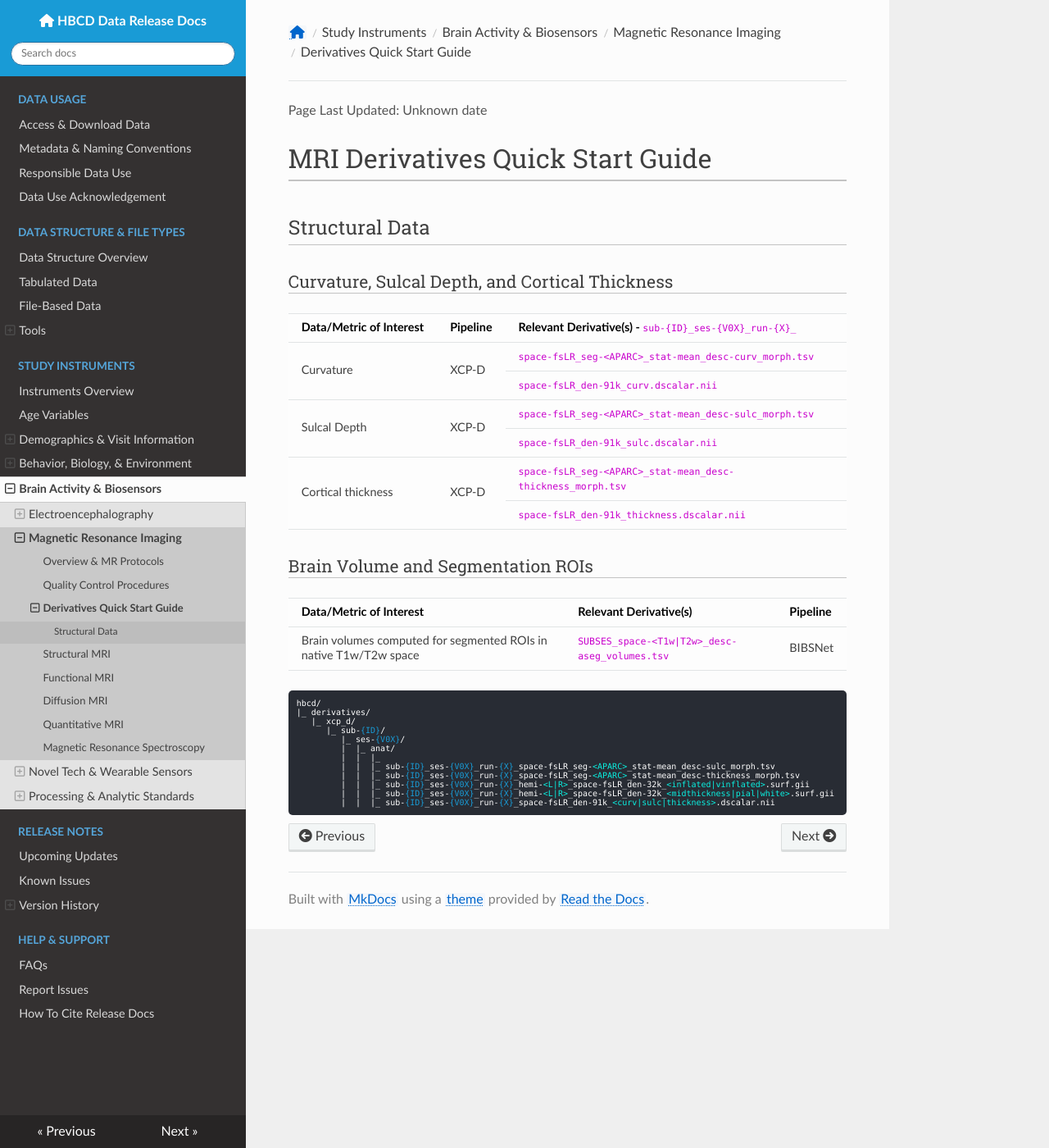
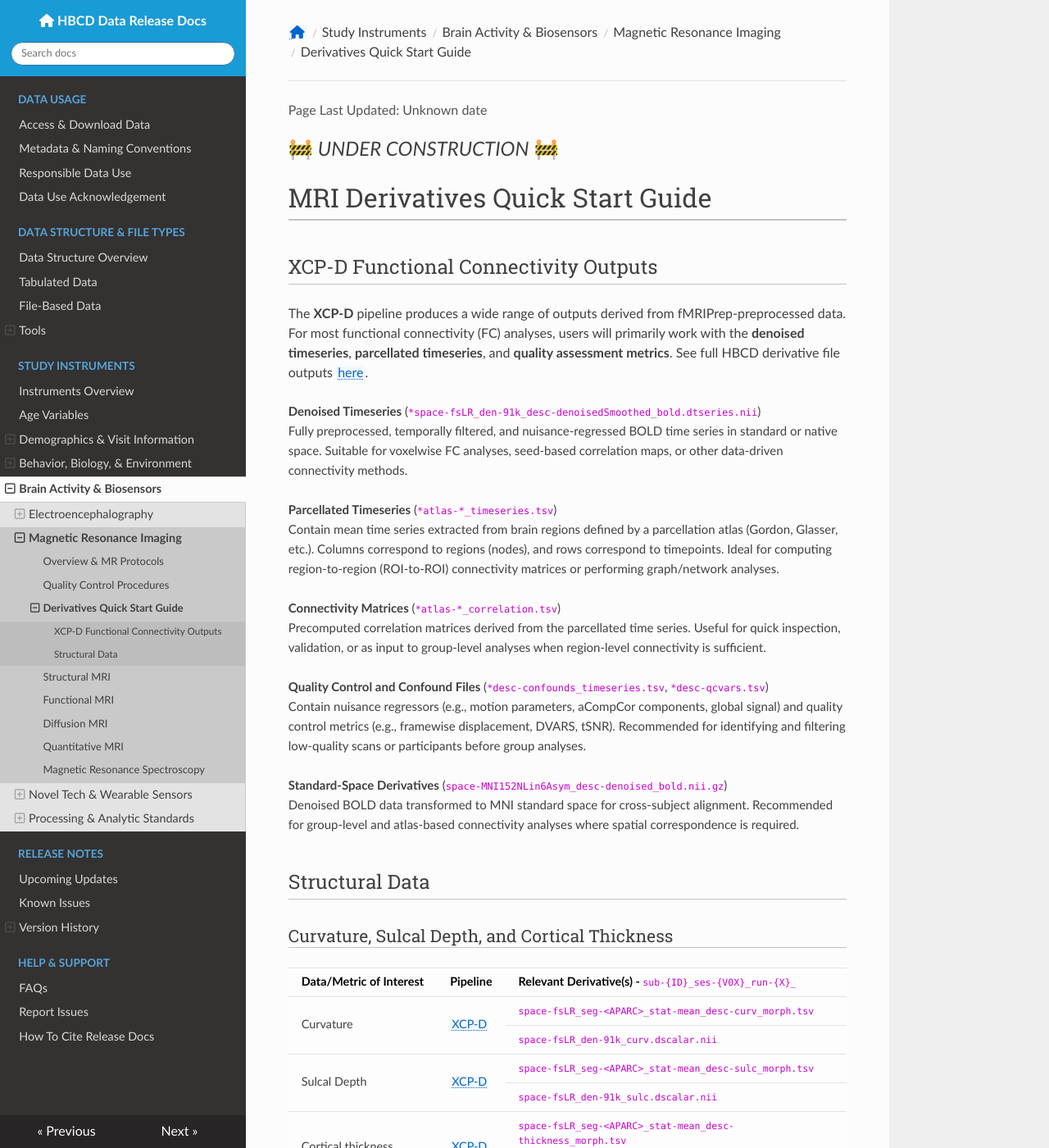
Before and after one commit to nbdc-datahub/hbcd-docs, an MkDocs documentation site: the page built from docs/instruments/processing/mr-derivs-quickstart.md, in a window 1280 px wide and 1400 px high. Shown: the whole window at 82% size. Built offline with MkDocs 1.6.1, drawn with Linux system fonts in a browser that asks for light colours; nearby versions of some CDN libraries; some of the changed text lies outside the part shown.

Commit message:
derivs quick start

```diff
--- a/docs/instruments/processing/mr-derivs-quickstart.md
+++ b/docs/instruments/processing/mr-derivs-quickstart.md
@@ -1,4 +1,32 @@
+<p style="font-size: 1.5em;">🚧 <i>UNDER CONSTRUCTION</i> 🚧 </p>
+
 # MRI Derivatives Quick Start Guide
+
+## XCP-D Functional Connectivity Outputs
+
+The **XCP-D** pipeline produces a wide range of outputs derived from fMRIPrep-preprocessed data. For most functional connectivity (FC) analyses, users will primarily work with the **denoised timeseries**, **parcellated timeseries**, and **quality assessment metrics**. See full HBCD derivative file outputs [here](../mri//fmri.md#xcpd).
+
+<p style="font-size: 15px;">
+    <strong>Denoised Timeseries</strong> (<code>*space-fsLR_den-91k_desc-denoisedSmoothed_bold.dtseries.nii</code>)<br>
+    Fully preprocessed, temporally filtered, and nuisance-regressed BOLD time series in standard or native space. Suitable for voxelwise FC analyses, seed-based correlation maps, or other data-driven connectivity methods.
+<br>
+<br>
+    <strong>Parcellated Timeseries</strong> (<code>*atlas-*_timeseries.tsv</code>)<br>
+    Contain mean time series extracted from brain regions defined by a parcellation atlas (Gordon, Glasser, etc.). Columns correspond to regions (nodes), and rows correspond to timepoints. Ideal for computing region-to-region (ROI-to-ROI) connectivity matrices or performing graph/network analyses.
+<br>
+<br>
+    <strong>Connectivity Matrices</strong> (<code>*atlas-*_correlation.tsv</code>)<br>
+    Precomputed correlation matrices derived from the parcellated time series. Useful for quick inspection, validation, or as input to group-level analyses when region-level connectivity is sufficient.
+<br>
+<br>
+    <strong>Quality Control and Confound Files</strong> (<code>*desc-confounds_timeseries.tsv</code>, <code>*desc-qcvars.tsv</code>)<br>
+    Contain nuisance regressors (e.g., motion parameters, aCompCor components, global signal) and quality control metrics (e.g., framewise displacement, DVARS, tSNR). Recommended for identifying and filtering low-quality scans or participants before group analyses.
+<br>
+<br>
+    <strong>Standard-Space Derivatives</strong> (<code>space-MNI152NLin6Asym_desc-denoised_bold.nii.gz</code>)<br>
+    Denoised BOLD data transformed to MNI standard space for cross-subject alignment. Recommended for group-level and atlas-based connectivity analyses where spatial correspondence is required.
+</p>
+
 
 ## Structural Data
 
@@ -13,7 +41,7 @@
 <tbody>
 <tr>
     <td rowspan="2">Curvature</td>
-    <td rowspan="2">XCP-D</td>
+    <td rowspan="2"><a href="../../mri/fmri/#xcpd">XCP-D</a></td>
     <td><code>space-fsLR_seg-<span class="placeholder">&lt;APARC&gt;</span>_stat-mean_desc-curv_morph.tsv</code></td>
 </tr>
 <tr>
@@ -21,7 +49,7 @@
 </tr>
 <tr>
     <td rowspan="2">Sulcal Depth</td>
-    <td rowspan="2">XCP-D</td>
+    <td rowspan="2"><a href="../../mri/fmri/#xcpd">XCP-D</a></td>
     <td><code>space-fsLR_seg-<span class="placeholder">&lt;APARC&gt;</span>_stat-mean_desc-sulc_morph.tsv</code></td>
 </tr>
 <tr>
@@ -29,7 +57,7 @@
 </tr>
 <tr>
     <td rowspan="2">Cortical thickness</td>
-    <td rowspan="2">XCP-D</td>
+    <td rowspan="2"><a href="../../mri/fmri/#xcpd">XCP-D</a></td>
     <td><code>space-fsLR_seg-<span class="placeholder">&lt;APARC&gt;</span>_stat-mean_desc-thickness_morph.tsv</code></td>
 </tr>
 <tr>
@@ -43,30 +71,14 @@
 <table class="table-no-vertical-lines" style="width: 100%; border-collapse: collapse; table-layout: fixed;">
  <thead>
     <th>Data/Metric of Interest</th>
+    <th>Pipeline</th>
     <th>Relevant Derivative(s)</th>
-    <th>Pipeline</th>
  </thead>
 <tbody>
 <tr>
     <td style="word-wrap: break-word; white-space: normal;">Brain volumes computed for segmented ROIs in native T1w/T2w space</td>
-    <td><code><span class="subses">SUBSES</span>_space-<span class="placeholder">&lt;T1w|T2w&gt;</span>_desc-aseg_volumes.tsv</code></td>
-    <td>BIBSNet</td>
+    <td><a href="../../mri/smri/#bibsnet">BIBSNet</a></td>
+    <td><code>sub-<span class="label">{ID}</span>_ses-<span class="label">{V0X}</span>_space-<span class="placeholder">&lt;T1w|T2w&gt;</span>_desc-aseg_volumes.tsv</code></td>
 </tr>
 </tbody>
 </table>
-
-
-<pre style="font-size: 10px;" class="folder-tree">
-hbcd/
-|_ derivatives/
-   |_ xcp_d/
-      |_ sub-<span class="label">{ID}</span>/
-         |_ ses-<span class="label">{V0X}</span>/
-         |  |_ anat/
-         |  |  |_
-         |  |  |_ sub-<span class="label">{ID}</span>_ses-<span class="label">{V0X}</span>_run-<span class="label">{X}</span>_space-fsLR_seg-<span class="placeholder">&lt;APARC&gt;</span>_stat-mean_desc-sulc_morph.tsv
-         |  |  |_ sub-<span class="label">{ID}</span>_ses-<span class="label">{V0X}</span>_run-<span class="label">{X}</span>_space-fsLR_seg-<span class="placeholder">&lt;APARC&gt;</span>_stat-mean_desc-thickness_morph.tsv
-         |  |  |_ sub-<span class="label">{ID}</span>_ses-<span class="label">{V0X}</span>_run-<span class="label">{X}</span>_hemi-<span class="placeholder">&lt;L|R&gt;</span>_space-fsLR_den-32k_<span class="placeholder">&lt;inflated|vinflated&gt;</span>.surf.gii
-         |  |  |_ sub-<span class="label">{ID}</span>_ses-<span class="label">{V0X}</span>_run-<span class="label">{X}</span>_hemi-<span class="placeholder">&lt;L|R&gt;</span>_space-fsLR_den-32k_<span class="placeholder">&lt;midthickness|pial|white&gt;</span>.surf.gii
-         |  |  |_ sub-<span class="label">{ID}</span>_ses-<span class="label">{V0X}</span>_run-<span class="label">{X}</span>_space-fsLR_den-91k_<span class="placeholder">&lt;curv|sulc|thickness&gt;</span>.dscalar.nii
-</pre>
```
Also changed, not shown: docs/instruments/mri/fmri.md (+2 -1 lines).
